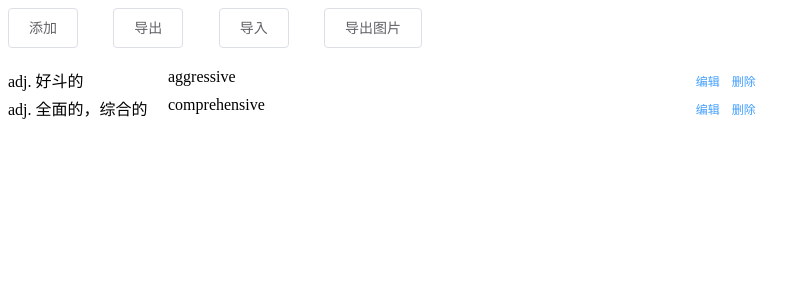
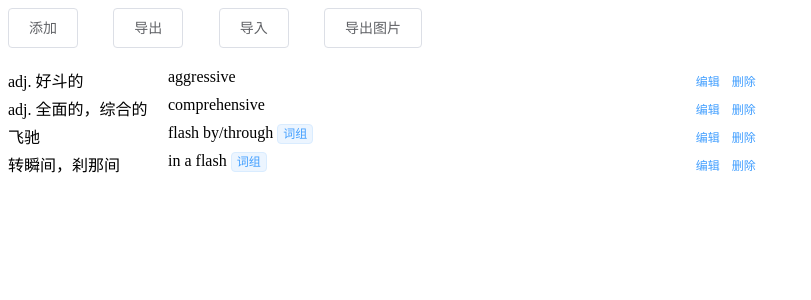
Before and after one commit to IvanEFan/word-list-hacker, a Vue app: page / in a window 1280 px wide. Shown: the top 300 px of the page, without its empty margins (0-811 px from the left). Built offline with nearby package versions, Linux system fonts and the light colour scheme.

Commit message:
change image size, add example phrase

```diff
--- a/src/App.vue
+++ b/src/App.vue
@@ -36,6 +36,7 @@
               <el-option label="v." value="v."></el-option>
               <el-option label="adv." value="adv."></el-option>
               <el-option label="prep." value="prep."></el-option>
+              <el-option label="无" value=""></el-option>
             </el-select>
           </el-col>
           <el-col :span="8">
@@ -77,11 +78,9 @@ export default {
       this.showEditBtn = false
       setTimeout(() => {
         html2canvas(document.getElementById('wordList'), {
-          height: 842,
-          width: 595
+          height: 1754,
+          width: 1240
         }).then((canvas) => {
-          canvas.style.height = "1920"
-          canvas.style.width = "1080"
           let image = canvas.toDataURL('image/png')
           download(image, 'words.png', 'image/png')
           this.showEditBtn = true
@@ -172,6 +171,26 @@ export default {
               definition: "全面的，综合的"
             }
           ]
+        },
+        {
+          type: "phrase",
+          name: "flash by/through",
+          definitions: [
+            {
+              form: "",
+              definition: "飞驰"
+            }
+          ]
+        },
+        {
+          type: "phrase",
+          name: "in a flash",
+          definitions: [
+            {
+              form: "",
+              definition: "转瞬间，刹那间"
+            }
+          ]
         }
       ]
     }
--- a/src/components/Word.vue
+++ b/src/components/Word.vue
@@ -1,8 +1,9 @@
 <template>
   <el-row>
-    <div :style="'width:' + (definitionWidth + 20) + 'px'">{{ formattedDef }}</div>
+    <div :style="'width:' + (finalDefinitionWidth + 20) + 'px'">{{ formattedDef }}</div>
     <el-col :span="10">
       {{ word.name }}
+      <el-tag v-if="word.type === 'phrase'" size="mini">词组</el-tag>
     </el-col>
     <el-col :span="2" v-if="showEditBtn">
       <el-button type="text" size="mini" @click="$emit('toggleDialog')">编辑</el-button>
@@ -25,12 +26,20 @@ export default {
         ret += `${item.form} ${item.definition}；`
       })
       return ret.substr(0, ret.length - 1)
+    },
+    finalDefinitionWidth: function () {
+      return this.definitionWidth > this.maxDefinitionWidth ? this.maxDefinitionWidth : this.definitionWidth
     }
   },
   props: {
     word: Object,
     definitionWidth: Number,
     showEditBtn: Boolean
+  },
+  data: function () {
+    return {
+      maxDefinitionWidth: 1000
+    }
   }
 }
 </script>
--- a/src/components/WordList.vue
+++ b/src/components/WordList.vue
@@ -1,12 +1,34 @@
 <template>
-  <Word
+  <div
       v-for="word in words"
-      :key="word.name"
-      :word="word"
-      :definition-width="maxDefinitionWidth"
-      :showEditBtn="showEditBtn"
-      @toggleDialog="$emit('toggleDialog', word)"
-      @deleteWord="$emit('deleteWord', word)" />
+      :key="word.name">
+    <Word
+        :word="word"
+        :definition-width="maxDefinitionWidth"
+        :showEditBtn="showEditBtn"
+        v-if="word.type === 'word'"
+        @toggleDialog="$emit('toggleDialog', word)"
+        @deleteWord="$emit('deleteWord', word)"/>
+  </div>
+  <div
+      v-for="word in words"
+      :key="word.name">
+    <Word
+        :word="word"
+        :definition-width="maxDefinitionWidth"
+        :showEditBtn="showEditBtn"
+        v-if="word.type === 'phrase'"
+        @toggleDialog="$emit('toggleDialog', word)"
+        @deleteWord="$emit('deleteWord', word)"/>
+  </div>
+  <!--  <Word-->
+  <!--      v-for="word in words"-->
+  <!--      :key="word.name"-->
+  <!--      :word="word"-->
+  <!--      :definition-width="maxDefinitionWidth"-->
+  <!--      :showEditBtn="showEditBtn"-->
+  <!--      @toggleDialog="$emit('toggleDialog', word)"-->
+  <!--      @deleteWord="$emit('deleteWord', word)"/>-->
 </template>
 
 <script>
@@ -34,7 +56,7 @@ export default {
         })
         return ret.substr(0, ret.length - 1)
       }
-      let pxWidth = function(font, text) {
+      let pxWidth = function (font, text) {
         let canvas = document.createElement("canvas")
         let context = canvas.getContext("2d");
         font && (context.font = font);
```
